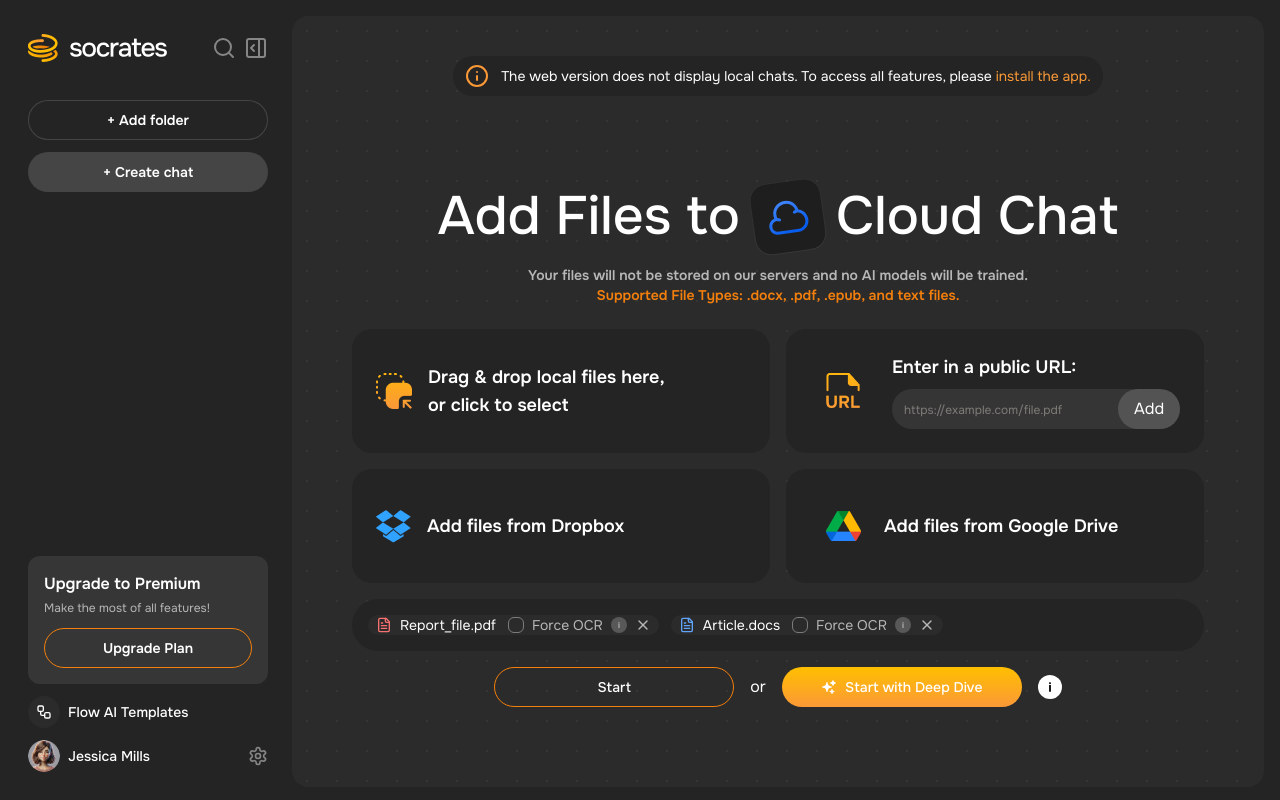
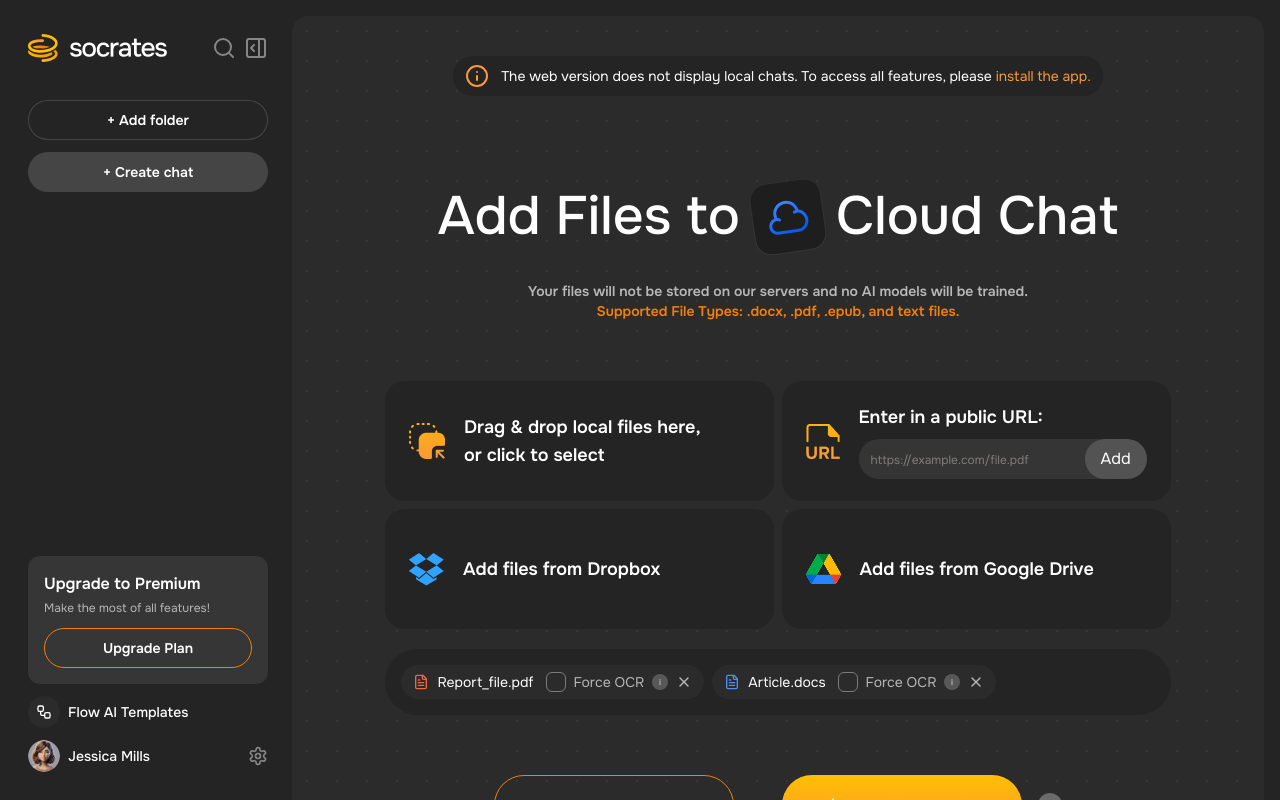
Before and after one commit to Samadsust71/crazy-devs-task, a React (Vite) app: page / in a window 1280 px wide. Built offline with nearby package versions, Linux system fonts and the light colour scheme.

Commit message:
file upload section css done

```diff
--- a/src/components/FileUpload.jsx
+++ b/src/components/FileUpload.jsx
@@ -43,7 +43,7 @@
         </div>
       </div>
 
-      <div className="text-[54px] font-medium text-center mb-2 flex items-center gap-2 justify-center">
+      <div className="text-[54px] font-medium text-center flex items-center gap-2 justify-center">
         <span>Add Files to</span>
         <div className="">
           <img src={cloud} alt="cloud" />
@@ -51,7 +51,7 @@
         <span>Cloud Chat</span>
       </div>
 
-      <p className="text-center text-text-secondary text-sm font-semibold">
+      <p className="text-center text-text-secondary text-sm font-semibold mt-6">
         Your files will not be stored on our servers and no AI models will be
         trained. <br />
         <span className="text-accent-orange3">
@@ -60,9 +60,9 @@
       </p>
 
       {/* File Upload & URL Input Section */}
-      <div>
-      <div className="grid grid-cols-2 gap-4 mt-6">
-        <div className="bg-[#242424] p-6 rounded-[20px]  cursor-pointer flex items-center gap-4">
+      <div className="mt-[60px]">
+      <div className="grid grid-cols-2 gap-2">
+        <div className="bg-[#242424] p-6 rounded-[20px]  cursor-pointer flex items-center gap-[18.5px] h-[120px]">
           <img src={mask} alt="mask" />
           <p className="text-lg font-semibold">
             Drag & drop local files here,
@@ -70,7 +70,7 @@
           </p>
         </div>
 
-        <div className="bg-[#242424] p-6 rounded-[20px]  cursor-pointer flex items-center gap-4">
+        <div className="bg-[#242424] p-6 rounded-[20px]  cursor-pointer flex items-center gap-[18.5px] h-[120px]">
           <img src={url} alt="url" />
           <div className="">
             <p className="text-lg font-semibold">Enter in a public URL:</p>
@@ -85,28 +85,28 @@
             </div>
           </div>
         </div>
-        <div className="bg-[#242424] p-6 rounded-[20px]  cursor-pointer flex items-center gap-4">
+        <div className="bg-[#242424] p-6 rounded-[20px]  cursor-pointer flex items-center gap-[18.5px] h-[120px]">
           <img src={dropbox} alt="drop-boc" />
-          <p className="text-lg font-semibold">Add files from Dropbox</p>
+          <p className="text-lg font-semibold ">Add files from Dropbox</p>
         </div>
-        <div className="bg-[#242424] p-6 rounded-[20px]  cursor-pointer flex items-center gap-2">
+        <div className="bg-[#242424] p-6 rounded-[20px]  cursor-pointer flex items-center gap-[18.5px] h-[120px]">
           <img src={drive} alt="drive" />
-          <p className="text-lg font-semibold">Add files from Google Drive</p>
+          <p className="text-lg font-semibold ">Add files from Google Drive</p>
         </div>
       </div>
       {/* Selected Files List */}
-      <div className="bg-[#242424] p-4 mt-4 rounded-[34px] flex items-center gap-3">
+      <div className="bg-[#242424] p-4 mt-5 rounded-[34px] flex items-center gap-2">
         {files.map((file, index) => (
           <div
             key={index}
-            className="flex items-center bg-[#2B2B2B] rounded-full px-2 w-fit gap-3 "
+            className="flex items-center bg-[#2B2B2B] rounded-full px-3 py-[7px]  w-fit gap-3 "
           >
             <div className="flex items-center gap-2">
               <FileText
                 className={` w-4 h-4 ${
                   file.name === "Report_file.pdf"
-                    ? "text-red-400"
-                    : "text-blue-400"
+                    ? "text-[#f76638]"
+                    : "text-[#508ef5]"
                 }`}
               />
               <p className="text-sm">{file.name}</p>
@@ -115,7 +115,7 @@
               <Checkbox className="border border-[#7C7C7C] rounded-[6px]" />
               <span>Force OCR</span>
               <IoIosInformation className="bg-[#585858] w-4 h-4 rounded-full text-text-secondary/90" />
-              <X className="w-4 h-4 cursor-pointer" />
+              <X className="w-4 h-4 cursor-pointer text-text-secondary" />
             </div>
           </div>
         ))}
@@ -125,22 +125,22 @@
 
 
       {/* Buttons */}
-      <div className="flex justify-center items-center gap-4 mt-4">
+      <div className="flex justify-center items-center gap-4 mt-[60px]">
         <Button
           variant="outline"
-          className="border border-accent-orange3 bg-transparent  text-text w-60 rounded-[56px] hover:bg-transparent"
+          className="border border-accent-orange3 bg-transparent h-[60px] text-text w-60 rounded-[56px] hover:bg-transparent"
         >
           Start
         </Button>
-        <span>or</span>
-        <Button className="bg-gradient-to-b from-[#FFBF00] to-[#FB9937] text-text font-medium hover:opacity-90 w-60 rounded-[56px]">
+        <span className="font-semibold">or</span>
+        <Button className="bg-gradient-to-b from-[#FFBF00] to-[#FB9937] h-[60px] text-text font-medium hover:opacity-100 w-60 rounded-[56px]">
         <HiSparkles className="text-3xl"/><span>Start with Deep Dive</span>
         </Button>
         <div>
-          <TooltipProvider>
+          <TooltipProvider delayDuration={100}>
             <Tooltip>
               <TooltipTrigger className="flex justify-center items-center">
-                <IoIosInformation  className="bg-white rounded-full text-black border-none outline-none text-2xl" />
+                <IoIosInformation  className="bg-white/30 hover:bg-white rounded-full text-black border-none outline-none text-2xl" />
               </TooltipTrigger>
               <TooltipContent>
                 <div className="text-white w-[226px] text-xs">
--- a/src/components/ui/checkbox.jsx
+++ b/src/components/ui/checkbox.jsx
@@ -8,7 +8,7 @@
   <CheckboxPrimitive.Root
     ref={ref}
     className={cn(
-      "peer h-4 w-4 shrink-0 rounded-sm border border-primary ring-offset-background focus-visible:outline-none focus-visible:ring-2 focus-visible:ring-ring focus-visible:ring-offset-2 disabled:cursor-not-allowed disabled:opacity-50 data-[state=checked]:bg-primary data-[state=checked]:text-primary-foreground",
+      "peer h-5 w-5  shrink-0 rounded-md  border-[1.5px] border-primary ring-offset-background focus-visible:outline-none focus-visible:ring-2 focus-visible:ring-ring focus-visible:ring-offset-2 disabled:cursor-not-allowed disabled:opacity-50 data-[state=checked]:bg-accent data-[state=checked]:text-text",
       className
     )}
     {...props}>
```
Also changed, not shown: src/assets/drive.png, src/assets/url.png.
